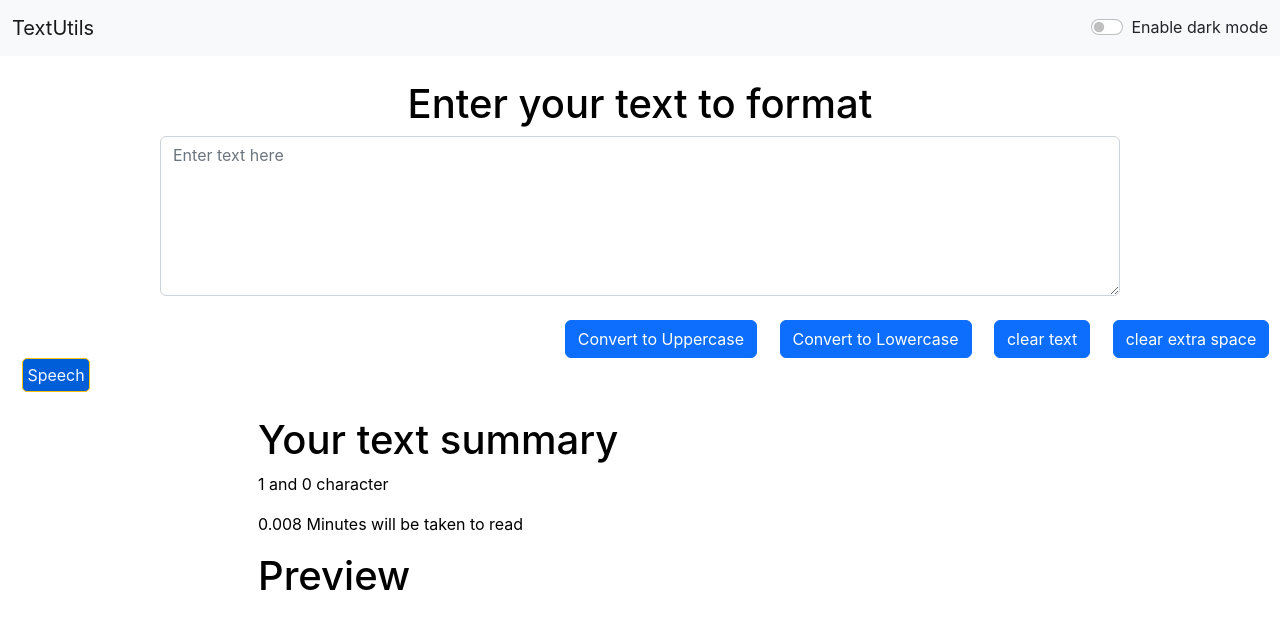
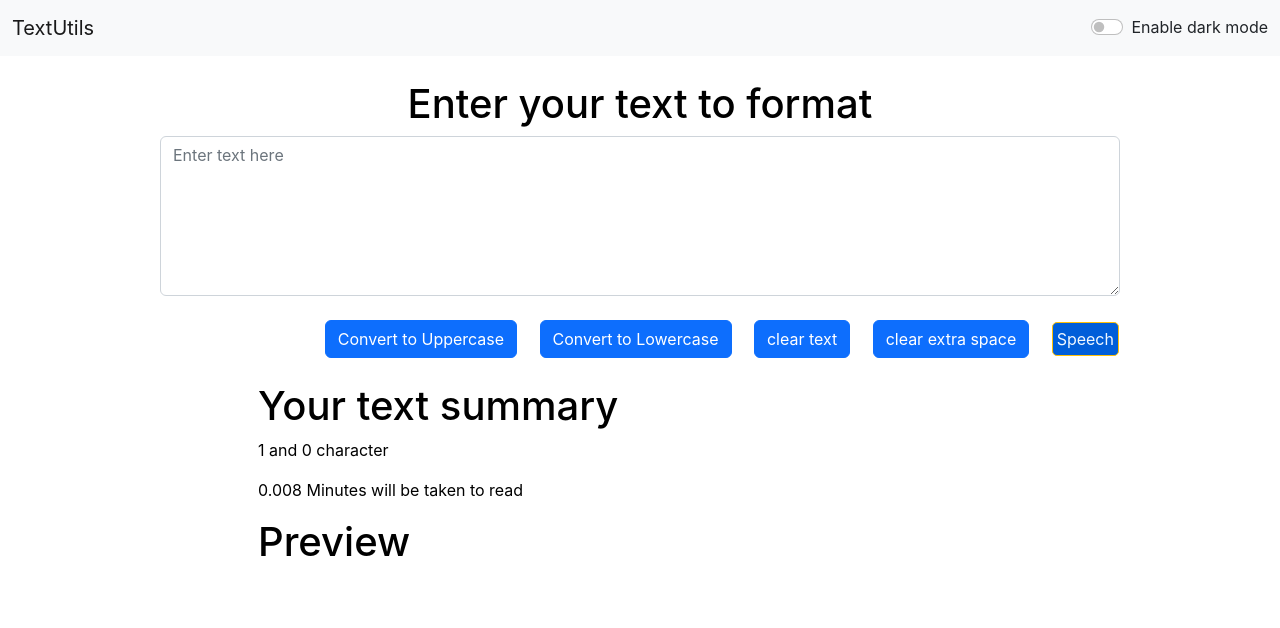
Before and after one commit to NIKHILNAIR21/Textutils-React, a React (Create React App) app: page / in a window 1280 px wide. Shown: the top 628 px of the page. Built offline with nearby package versions, Linux system fonts and the light colour scheme.

Commit message:
css change version 4

```diff
--- a/src/styling/TextArea.css
+++ b/src/styling/TextArea.css
@@ -22,7 +22,7 @@ p {
 }
 
 .btn1 {
-  margin-left: 35.3pc;
+  margin-left: 20.3pc;
 }
 .btn2,
 .btn3,
```
